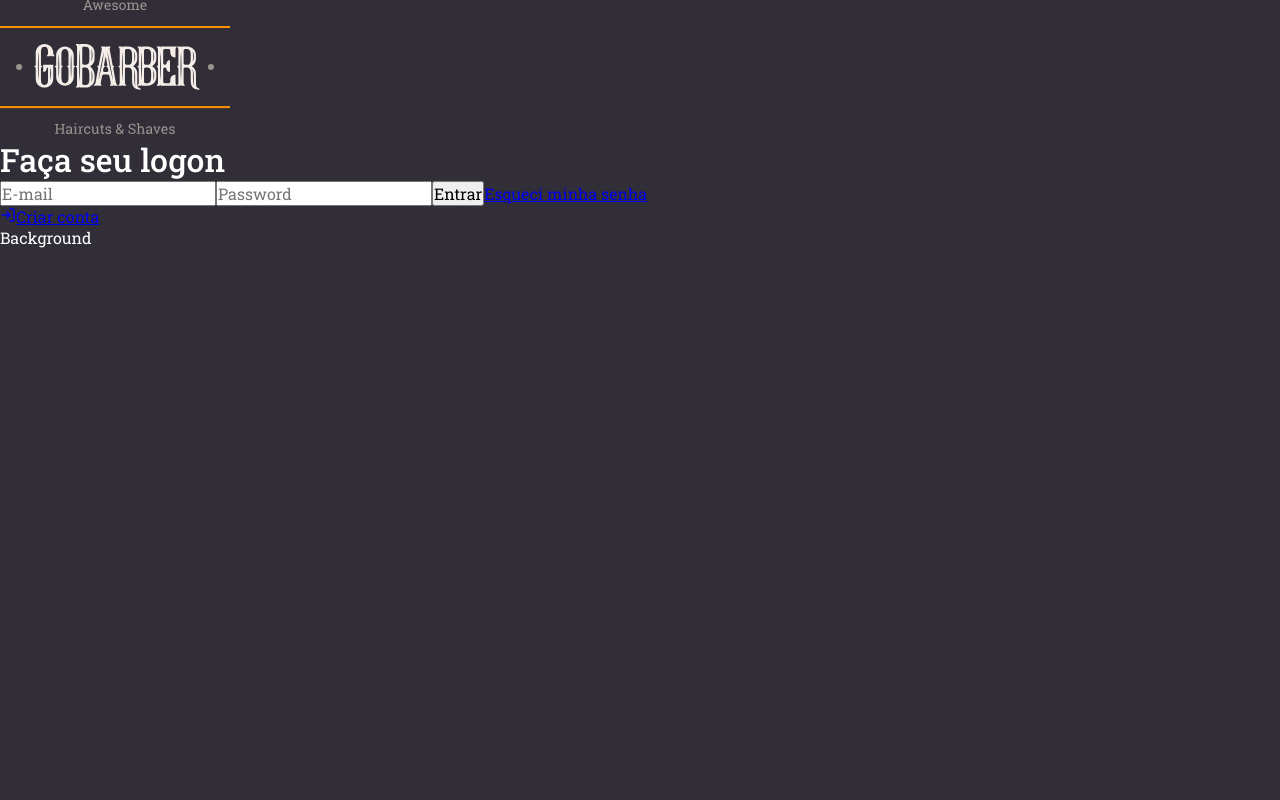
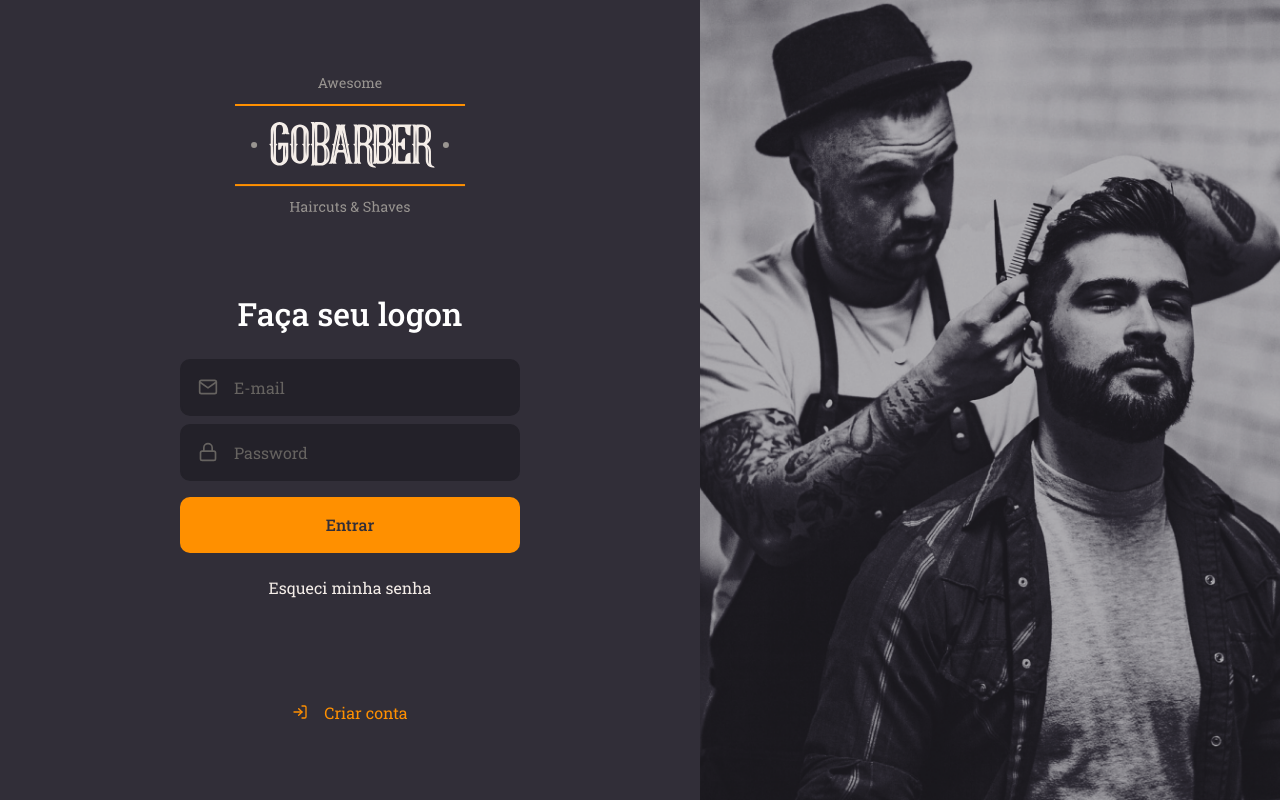
Before and after one commit to maiconrs95/go-barber, a React (Create React App) app in the folder web/: page / in a window 1280 px wide. Built offline with nearby package versions, Linux system fonts and the light colour scheme.

Commit message:
add: signin layout and theme provider

```diff
--- a/web/package.json
+++ b/web/package.json
@@ -11,6 +11,7 @@
     "@types/react": "^16.9.0",
     "@types/react-dom": "^16.9.0",
     "formik": "^2.1.4",
+    "polished": "^3.6.1",
     "react": "^16.13.1",
     "react-dom": "^16.13.1",
     "react-icons": "^3.10.0",
--- a/web/src/App.tsx
+++ b/web/src/App.tsx
@@ -1,14 +1,46 @@
 import React from 'react';
+import { ThemeProvider } from 'styled-components';
 import { BrowserRouter, Link } from 'react-router-dom';
 import Routes from './routes';
 
 import GlobalStyle from './styles/global';
 
-const App: React.FC = () => (
-    <BrowserRouter>
-        <Routes />
-        <GlobalStyle />
-    </BrowserRouter>
-);
+const App: React.FC = () => {
+    const darkTheme = {
+        main: {
+            bg: {
+                color: '#312e38',
+            },
+        },
+        input: {
+            bg: {
+                color: '#232129',
+            },
+            placeholder: {
+                color: '#666360',
+            },
+        },
+        text: {
+            light: '#f4ede8',
+        },
+        btn: {
+            text: {
+                color: '#312e38',
+            },
+            bg: {
+                color: '#ff9000',
+            },
+        },
+    };
+
+    return (
+        <ThemeProvider theme={darkTheme}>
+            <BrowserRouter>
+                <Routes />
+                <GlobalStyle />
+            </BrowserRouter>
+        </ThemeProvider>
+    );
+};
 
 export default App;
--- /dev/null
+++ b/web/src/components/Button/index.tsx
@@ -0,0 +1,13 @@
+import React, { ButtonHTMLAttributes } from 'react';
+
+import { Container } from './styles';
+
+type ButtonProps = ButtonHTMLAttributes<HTMLButtonElement>;
+
+const Button: React.FC<ButtonProps> = ({ children, ...rest }) => (
+    <Container type="button" {...rest}>
+        {children}
+    </Container>
+);
+
+export default Button;
--- /dev/null
+++ b/web/src/components/Button/styles.ts
@@ -0,0 +1,19 @@
+import styled from 'styled-components';
+import { shade } from 'polished';
+
+export const Container = styled.button`
+    background: ${({ theme }) => theme.btn.bg.color};
+    height: 56px;
+    border-radius: 10px;
+    border: 0;
+    padding: 0 16px;
+    width: 100%;
+    color: ${({ theme }) => theme.btn.text.color};
+    font-weight: 500;
+    margin-top: 16px;
+    transition: background 0.2s;
+
+    &:hover {
+        background: ${({ theme }) => shade(0.2, theme.btn.bg.color)};
+    }
+`;
--- /dev/null
+++ b/web/src/components/Input/index.tsx
@@ -0,0 +1,18 @@
+import React, { InputHTMLAttributes } from 'react';
+import { IconBaseProps } from 'react-icons';
+import { Container } from './styles';
+
+interface Inputprops extends InputHTMLAttributes<HTMLInputElement> {
+    name: string;
+    icon: React.ComponentType<IconBaseProps>;
+}
+
+const Input: React.FC<Inputprops> = ({ icon: Icon, ...rest }) => (
+    <Container>
+        {Icon && <Icon size={20} />}
+
+        <input {...rest} />
+    </Container>
+);
+
+export default Input;
--- /dev/null
+++ b/web/src/components/Input/styles.ts
@@ -0,0 +1,34 @@
+import styled from 'styled-components';
+
+export const Container = styled.div`
+    color: ${({ theme }) => theme.input.placeholder};
+    background: ${({ theme }) => theme.input.bg.color};
+    border: 2px solid ${({ theme }) => theme.input.bg.color};
+
+    border-radius: 10px;
+    padding: 16px;
+    width: 100%;
+
+    display: flex;
+    align-items: center;
+
+    & + div {
+        margin-top: 8px;
+    }
+
+    svg {
+        margin-right: 16px;
+        ${({ theme }) => theme.input.placeholder};
+    }
+
+    input {
+        color: ${({ theme }) => theme.text.light};
+        flex: 1;
+        border: 0;
+        background-color: transparent;
+
+        &::placeholder {
+            ${({ theme }) => theme.input.placeholder};
+        }
+    }
+`;
--- a/web/src/pages/SignIn/index.tsx
+++ b/web/src/pages/SignIn/index.tsx
@@ -1,5 +1,8 @@
 import React from 'react';
-import { FiLogIn } from 'react-icons/fi';
+import { FiMail, FiLock, FiLogIn } from 'react-icons/fi';
+
+import Input from '../../components/Input';
+import Button from '../../components/Button';
 
 import logoImg from '../../assets/logo.svg';
 
@@ -14,10 +17,20 @@ const SignIn: React.FC = () => {
                 <form>
                     <h1>Faça seu logon</h1>
 
-                    <input placeholder="E-mail" type="text" />
-                    <input placeholder="Password" type="password" />
+                    <Input
+                        icon={FiMail}
+                        placeholder="E-mail"
+                        type="text"
+                        name="email"
+                    />
+                    <Input
+                        icon={FiLock}
+                        placeholder="Password"
+                        type="password"
+                        name="password"
+                    />
 
-                    <button type="submit">Entrar</button>
+                    <Button type="submit">Entrar</Button>
 
                     <a href="void(0)">Esqueci minha senha</a>
                 </form>
@@ -26,7 +39,7 @@ const SignIn: React.FC = () => {
                     Criar conta
                 </a>
             </Content>
-            <Background>Background</Background>
+            <Background />
         </Container>
     );
 };
--- a/web/src/pages/SignIn/styles.ts
+++ b/web/src/pages/SignIn/styles.ts
@@ -1,7 +1,69 @@
 import styled from 'styled-components';
+import { shade } from 'polished';
 
-export const Container = styled.div``;
+import signInBackground from '../../assets/sign-in-background.png';
 
-export const Content = styled.div``;
+export const Container = styled.div`
+    height: 100vh;
 
-export const Background = styled.div``;
+    display: flex;
+    align-items: stretch;
+`;
+
+export const Content = styled.div`
+    display: flex;
+    flex-direction: column;
+    align-items: center;
+    place-content: center;
+
+    width: 100%;
+    max-width: 700px;
+
+    form {
+        margin: 80px 0;
+        width: 340px;
+        text-align: center;
+
+        h1 {
+            margin-bottom: 24px;
+        }
+
+        a {
+            color: ${({ theme }) => theme.text.light};
+            display: block;
+            margin-top: 24px;
+            text-decoration: none;
+            transition: color 0.2s;
+
+            &:hover {
+                color: ${({ theme }) => shade(0.2, theme.text.light)};
+            }
+        }
+    }
+
+    > a {
+        color: ${({ theme }) => theme.btn.bg.color};
+        margin-top: 24px;
+        text-decoration: none;
+        transition: color 0.2s;
+
+        display: flex;
+        align-items: center;
+        transition: color 0.2s;
+
+        svg {
+            margin-right: 16px;
+        }
+
+        &:hover {
+            color: ${({ theme }) => shade(0.2, theme.btn.bg.color)};
+        }
+    }
+`;
+
+export const Background = styled.div`
+    flex: 1;
+
+    background: url(${signInBackground}) no-repeat center;
+    background-size: cover;
+`;
--- a/web/src/styles/global.ts
+++ b/web/src/styles/global.ts
@@ -7,9 +7,18 @@ export default createGlobalStyle`
         box-sizing: border-box;
     }
 
+    :root {
+        --text: red;
+    }
+
     body {
         &.dark {
             --main-bg-color: #312e38;
+            --input-bg-color: #232129;
+
+            --btn-text-color: #312e38;
+            --btn-bg-color: #ff9000;
+
             color: #fff;
         }
 
```
Also changed, not shown: web/.eslintrc.json, 1 other file (tests, documents, lock files or other folders).
